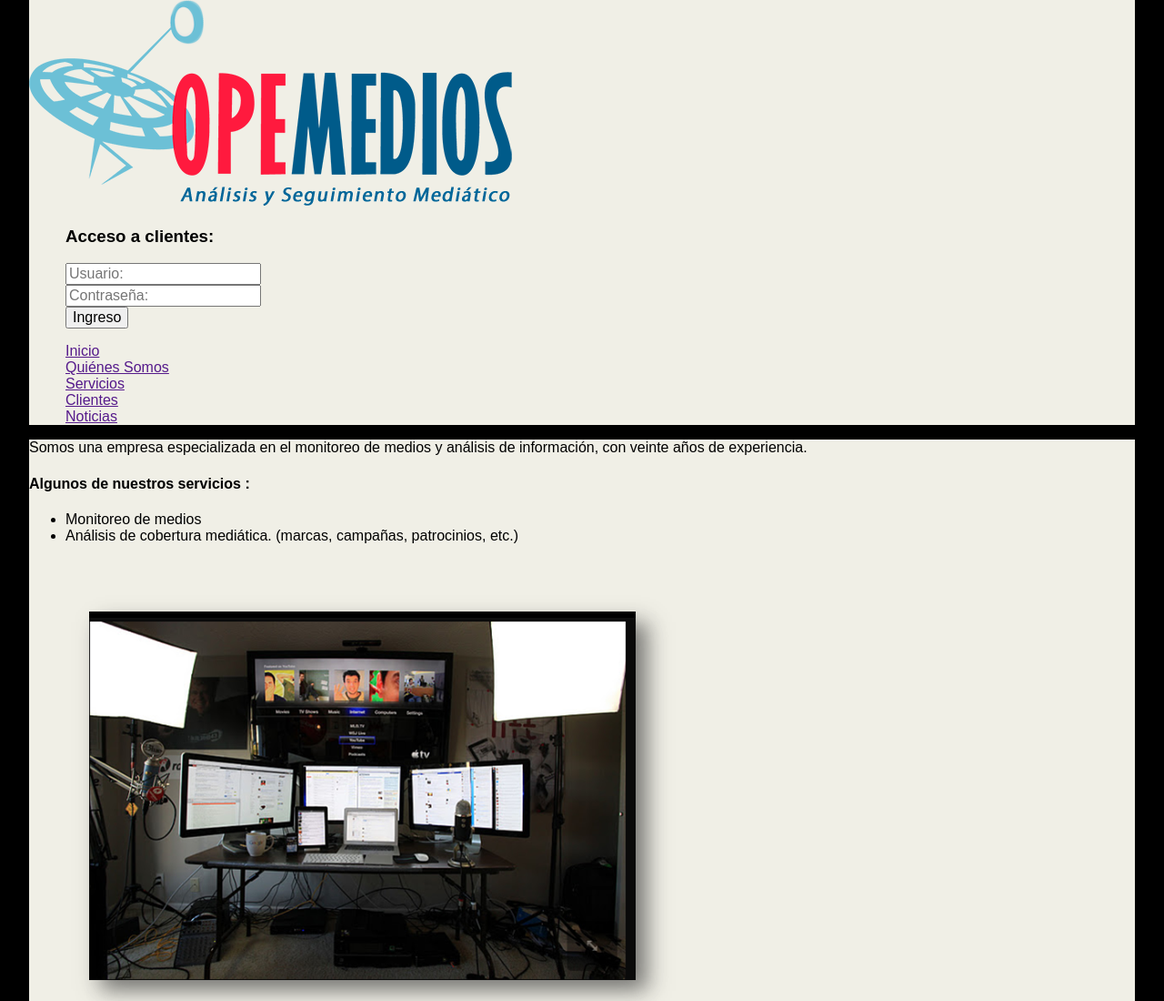
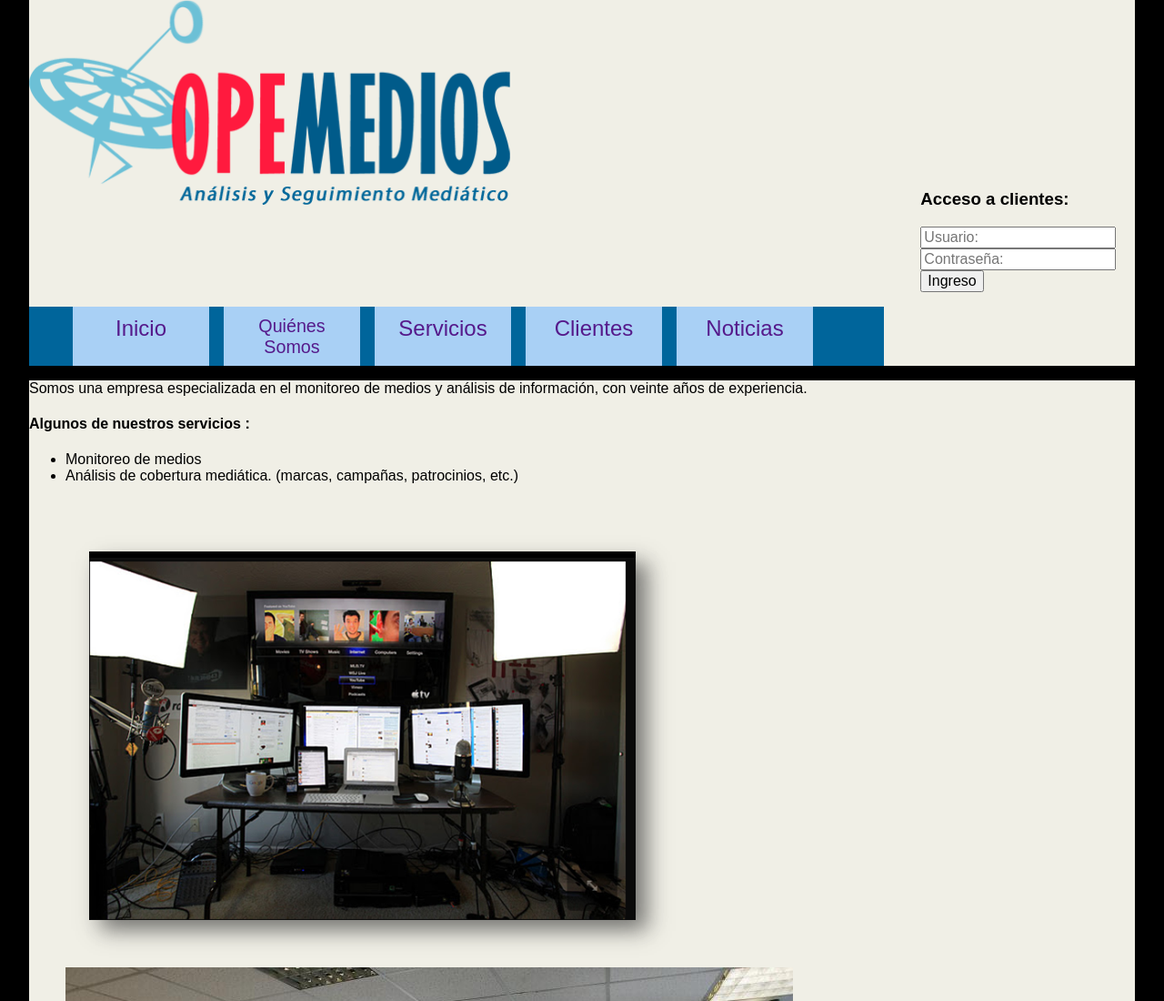
Before and after one commit to isaacBats/demo.opemedios, a plain HTML site: page index.html in a window 1280 px wide. Shown: the top 1100 px of the page at 91% size. Drawn offline with Linux system fonts and the light colour scheme.

Commit message:
Primera parte del estilo del menu de navegacion

```diff
--- a/css/styleOpera.css
+++ b/css/styleOpera.css
@@ -8,6 +8,55 @@ header, main, footer {
 	width: 95%;
 }
 
+.header{
+	display: table;
+}
+	.header_logo{
+		display: table-cell;
+		max-height: 225px;
+		max-width: 530px;
+	}
+
+	.form_acces{
+		display: table-cell;
+	}
+
+	.menu{
+		background-color: #00659B;
+		color: white;
+		display: table-row;
+		font-size: 1.5rem;
+		width: 100%;
+	}
+		.menu_list{
+			margin: 0 auto;
+			/*width: 100%;
+			padding: 0;*/
+		}
+
+		.menu_item{
+			background-color: #A9D0F5;
+			display: inline-block;
+			float: left;
+			margin: 0 .5rem;
+			text-align: center;
+		}
+
+		.menu_item_link{
+			display: block;
+			height: 45px;
+			padding: 10px 5px;
+			text-decoration: none;
+			width: 140px;
+		}
+			a[data-itemReduccion]{
+				font-size: 19.7px;
+			}
+
 .lstyle_none{
 	list-style-type: none;
 }
+
+.img_width_100{
+	max-width: 100%;
+}
--- a/index.html
+++ b/index.html
@@ -34,11 +34,11 @@
 		</form>
 		<nav class="menu">
 			<ul class="menu_list lstyle_none">
-				<li class="menu_item"><a href="">Inicio</a></li>
-				<li class="menu_item"><a href="">Quiénes Somos</a></li>
-				<li class="menu_item"><a href="">Servicios</a></li>
-				<li class="menu_item"><a href="">Clientes</a></li>
-				<li class="menu_item"><a href="">Noticias</a></li>
+				<li class="menu_item"><a class="menu_item_link" href="">Inicio</a></li>
+				<li class="menu_item"><a class="menu_item_link" data-itemReduccion href="">Quiénes Somos</a></li>
+				<li class="menu_item"><a class="menu_item_link" href="">Servicios</a></li>
+				<li class="menu_item"><a class="menu_item_link" href="">Clientes</a></li>
+				<li class="menu_item"><a class="menu_item_link" href="">Noticias</a></li>
 			</ul>
 		</nav>
 	</header>
```
